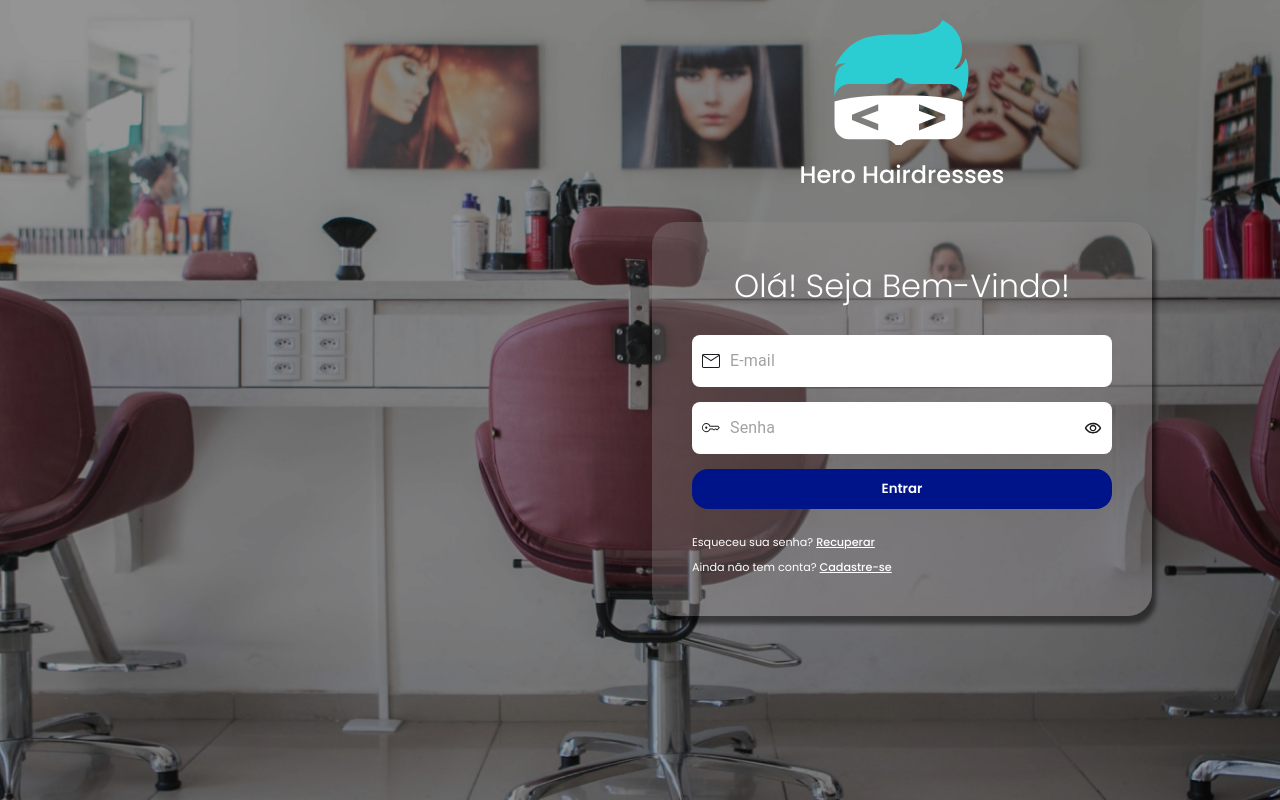
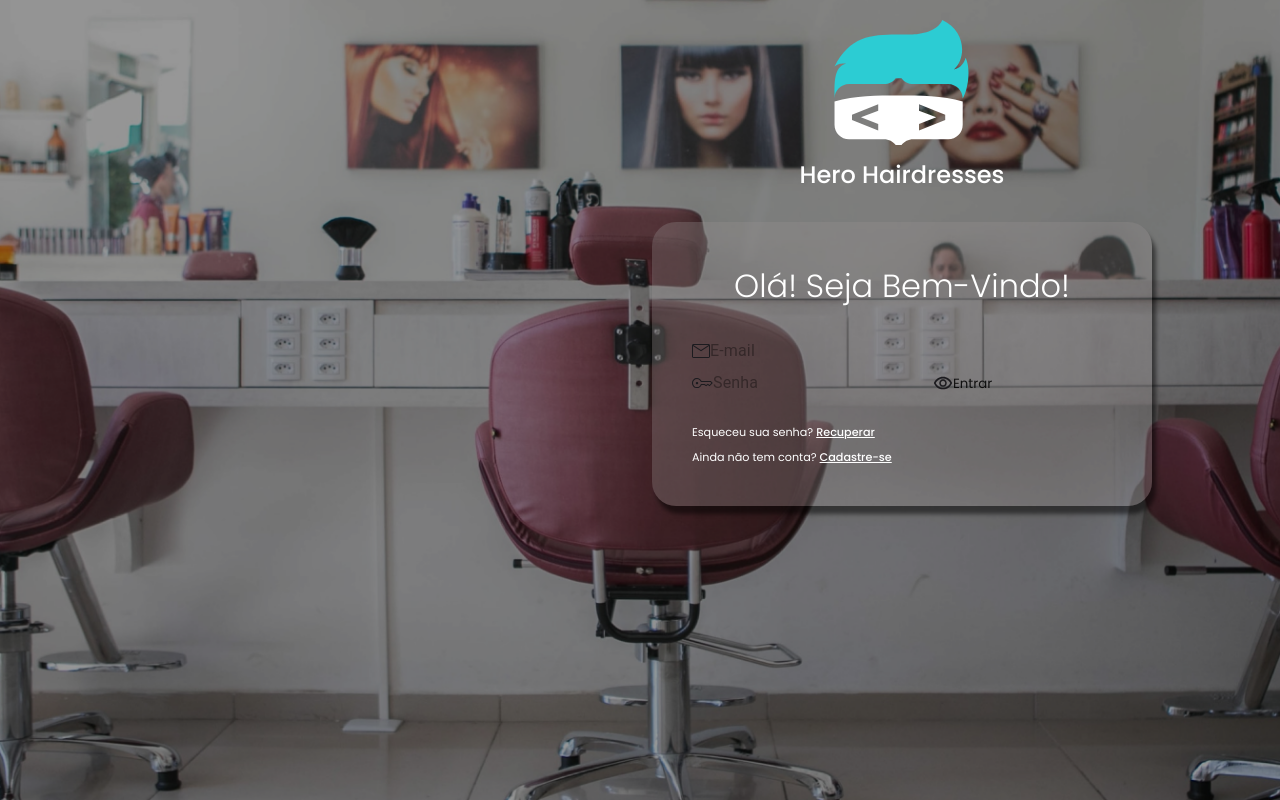
Before and after one commit to raysllaR/hairdresser-front, a React (Vite) app: page /login in a window 1280 px wide. Built offline with nearby package versions, Linux system fonts and the light colour scheme.

Commit message:
chore: removendo css n utilizado pela page

```diff
--- a/src/components/pages/Login/index.css
+++ b/src/components/pages/Login/index.css
@@ -57,12 +57,6 @@ a {
 	gap: 8px;
 }
 
-.form {
-	display: flex;
-	flex-direction: column;
-	gap: 15px;
-}
-
 .card-content {
 	display: flex;
 	flex-direction: column;
@@ -86,23 +80,3 @@ a {
 	display: flex;
 	flex-direction: column;
 }
-
-.input {
-	border-radius: 8px;
-	background-color: var(--white);
-	color: var(--black);
-	padding: 10px;
-	gap: 10px;
-}
-
-.icon {
-	width: 18px;
-}
-
-.button {
-	background: var(--secondary) !important;
-	color: var(--white) !important;
-	padding: 10px !important;
-	font-weight: 600 !important;
-	border-radius: 16px !important;
-}
```
